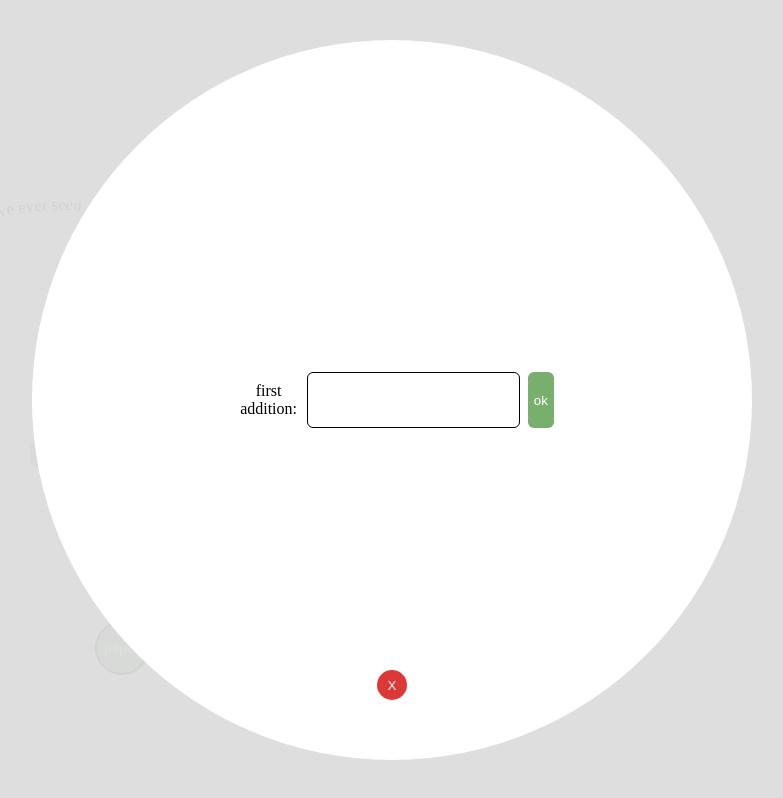
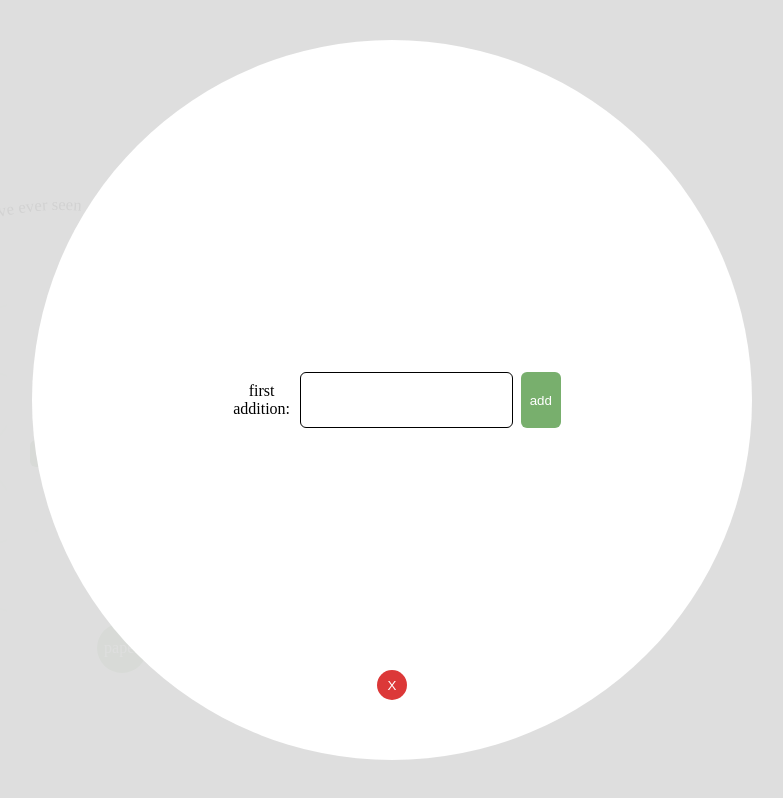
Before and after one commit to universeluke/rockpaperscissors-but-cool, a React (Vite) app in the folder cool-rps/: page / in a window 1280 px wide. Both pictures are taken after a click on the button "+ moves". Shown: the whole page, without its empty margins (248-1031 px from the left). Built offline with nearby package versions, Linux system fonts and the light colour scheme.

Commit message:
minor css updates, colours etc.

```diff
--- a/cool-rps/src/components/CircleDiagram.module.scss
+++ b/cool-rps/src/components/CircleDiagram.module.scss
@@ -11,7 +11,6 @@
   background: rgb(120, 175, 109);
   color: white;
   border-radius: 50%;
-  border: solid rgb(0, 0, 0) 2px;
   display: flex;
   align-items: center;
   justify-content: center;
@@ -31,11 +30,11 @@
 
 .lines {
   position: absolute;
-  stroke: rgb(120, 175, 109);
+  stroke: rgb(143, 204, 131);
 }
 
 .hiddenLine {
-  opacity: 0.1;
+  opacity: 0.14;
   transition: opacity 0.5s ease;
 }
 @keyframes drawLine {
--- a/cool-rps/src/components/Game.module.scss
+++ b/cool-rps/src/components/Game.module.scss
@@ -9,7 +9,7 @@
 }
 .loss {
   color: red;
-  animation: fadeInThird 3s, shake 0.1s infinite;
+  animation: fadeInThird 3s, shake 0.07s infinite;
 }
 .win {
   padding-top: 12px;
--- a/cool-rps/src/components/MovePicker.module.scss
+++ b/cool-rps/src/components/MovePicker.module.scss
@@ -40,6 +40,7 @@
   .modalButton {
     background: rgb(120, 175, 109);
     color: white;
+    min-width: 40px;
     border: none;
     border-radius: 6px;
     padding: 6px;
--- a/cool-rps/src/components/MovePicker.tsx
+++ b/cool-rps/src/components/MovePicker.tsx
@@ -38,7 +38,7 @@ export default function MovePicker({ moveList, setMoveList, setShowModal }) {
             <label>first addition:</label>
             <input value={first} onChange={(e) => setFirst(e.target.value)} />
             <button className={styles.modalButton} onClick={addFirst}>
-              ok
+              add
             </button>
           </div>
         )}
@@ -63,7 +63,7 @@ export default function MovePicker({ moveList, setMoveList, setShowModal }) {
               </select>
             </div>
             <button className={styles.modalButton} onClick={addSecond}>
-              ok
+              confirm
             </button>
           </div>
         )}
--- a/cool-rps/src/components/ScoreNotification.module.scss
+++ b/cool-rps/src/components/ScoreNotification.module.scss
@@ -30,7 +30,7 @@
 }
 
 .player {
-  background-color: rgb(129, 222, 129);
+  background-color: rgb(143, 204, 131);
 }
 
 .computer {
```
